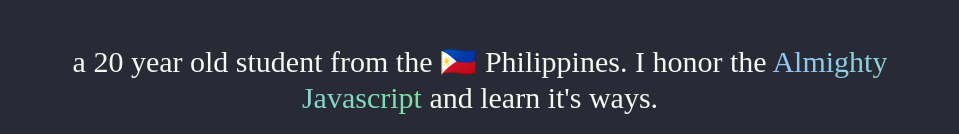
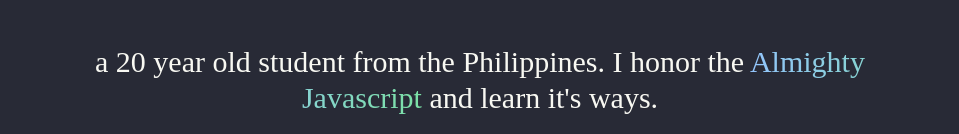
Before and after one commit to hinzwifi/hinzwifi.github.io, a React (Vite) app: page / in a window 1280 px wide. Shown: the part 192-326 px from the top of the page, without its empty margins (160-1119 px from the left). Built offline with nearby package versions, Linux system fonts and the light colour scheme; no server answers.

Commit message:
MInor grammar issue

```diff
--- a/src/components/Introduction.jsx
+++ b/src/components/Introduction.jsx
@@ -47,7 +47,7 @@
             className=" socials hover:cursor-pointer duration-300 "
           >
             {" "}
-            🇵🇭 Philippines
+            Philippines
           </span>
           . I honor the{" "}
           <span className="  bg-gradient-to-r text-transparent bg-clip-text from-blue-300 to-[#7BE1A5] ">
```
